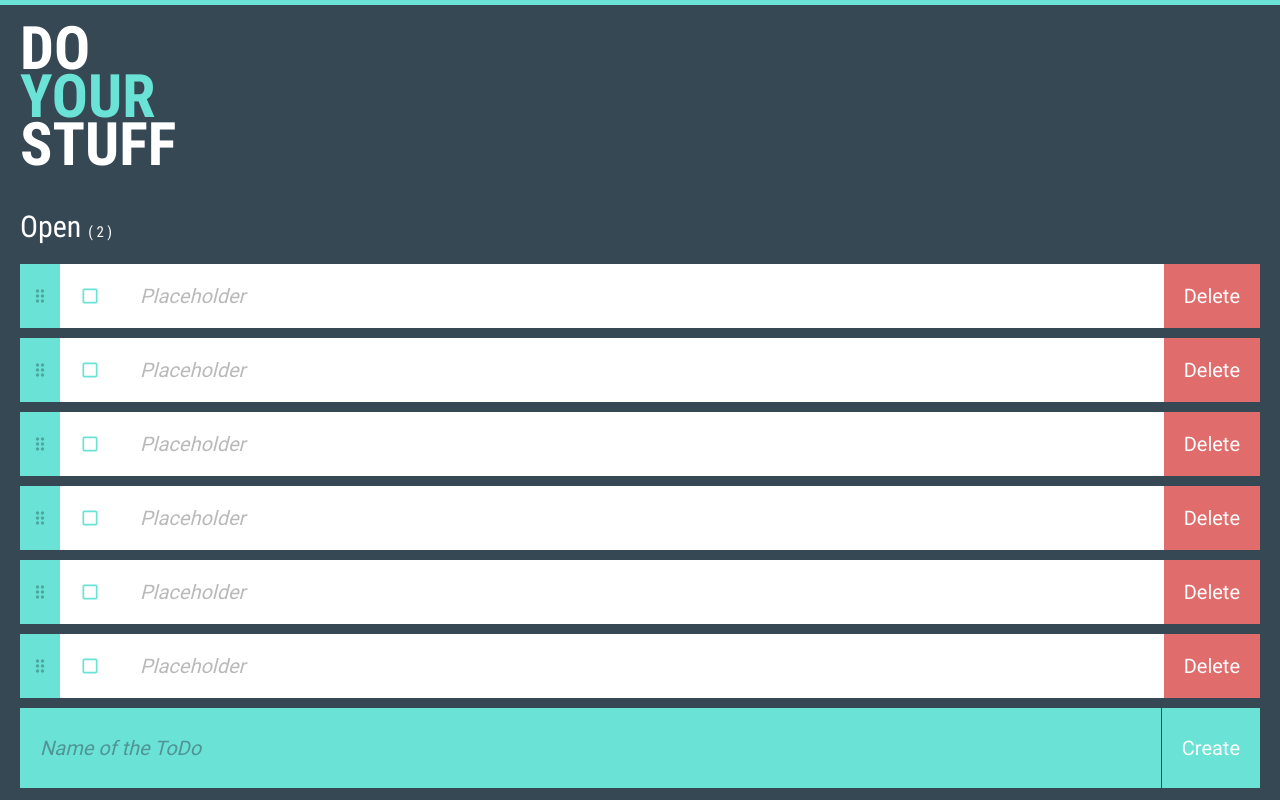
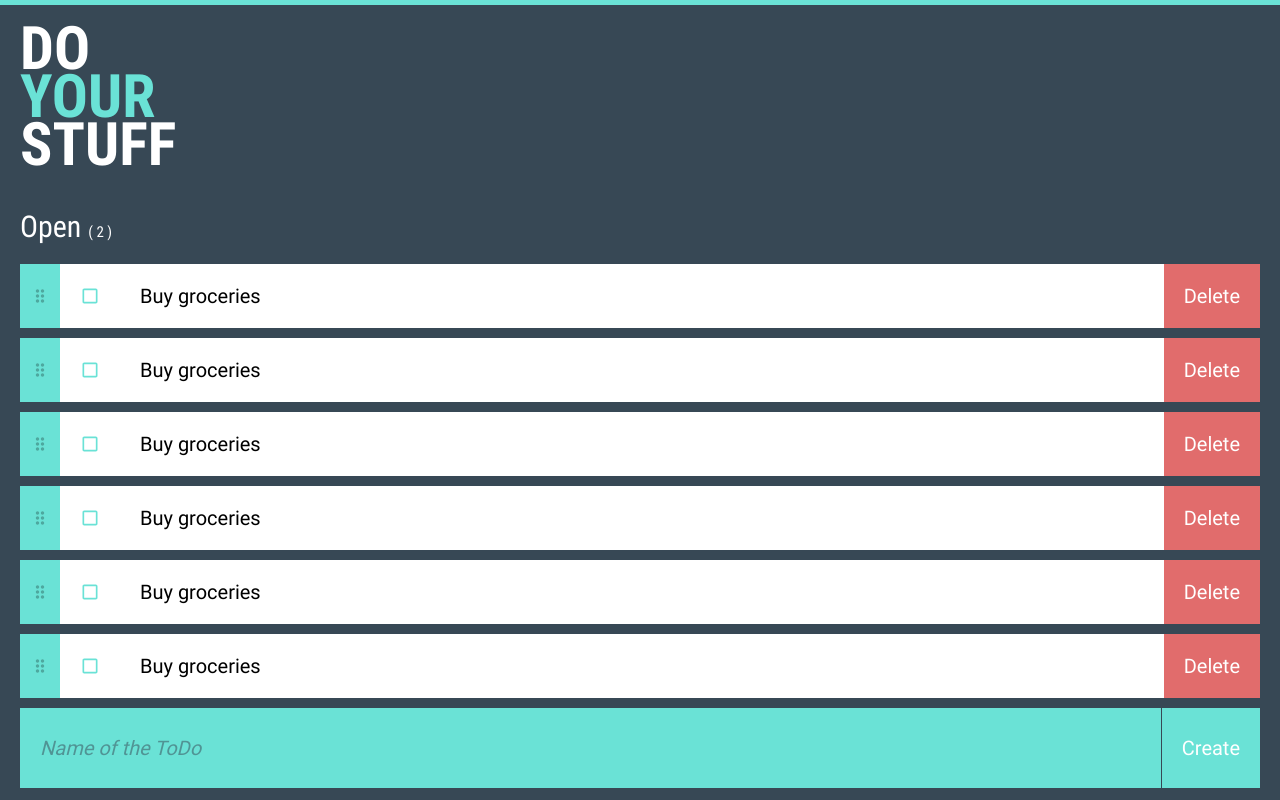
Before and after one commit to julisch94/ToDoList, an Angular app: page / in a window 1280 px wide. Shown: the top 800 px of the page. Built offline with nearby package versions, Linux system fonts and the light colour scheme.

Commit message:
implement callbacks for text changes and delete

```diff
--- a/src/app/_template/template-todo/template-todo.component.html
+++ b/src/app/_template/template-todo/template-todo.component.html
@@ -8,10 +8,10 @@
             <img *ngIf="todo.done" (click)="changeCheck($event)" src="./assets/icons/check-box-checked.svg" />
         </div>
         <div class="todo-content-text">
-            <input type="text" placeholder="Placeholder" />
+            <input (blur)="changeLabel($event)" [(ngModel)]="todo.text" type="text" placeholder="Placeholder" />
         </div>
     </div>
-    <div class="delete">
+    <div class="delete" (click)="deleteTodo($event)">
         <span>Delete</span>
     </div>
 </div>
--- a/src/app/_template/template-todo/template-todo.component.ts
+++ b/src/app/_template/template-todo/template-todo.component.ts
@@ -22,6 +22,14 @@ export class TemplateTodoComponent implements OnInit {
 
     public changeCheck(event?: any): void {
         this.todo.done = !this.todo.done;
-        console.log(`Todo at position ${this.todo.position} was changed to ${this.todo.done}`);
+        console.log(`Todo ${this.todo.text} was changed to ${this.todo.done}`);
+    }
+
+    public changeLabel(event?: any): void {
+        console.log(`Todo ${this.todo.text} will be sent to server.`);
+    }
+
+    public deleteTodo(event?: any): void {
+        console.log(`Todo ${this.todo.text} will be deleted.`);
     }
 }
--- a/src/app/app.module.ts
+++ b/src/app/app.module.ts
@@ -1,5 +1,6 @@
 import { BrowserModule } from '@angular/platform-browser';
 import { NgModule } from '@angular/core';
+import { FormsModule } from '@angular/forms';
 
 import { AppComponent } from './app.component';
 import { PageListComponent } from './page-list/page-list.component';
@@ -15,7 +16,7 @@ import { TemplateHeaderComponent } from './_template/template-header/template-he
         TemplateTodoFormComponent,
         TemplateHeaderComponent,
     ],
-    imports: [BrowserModule],
+    imports: [BrowserModule, FormsModule],
     providers: [],
     bootstrap: [AppComponent],
 })
```
